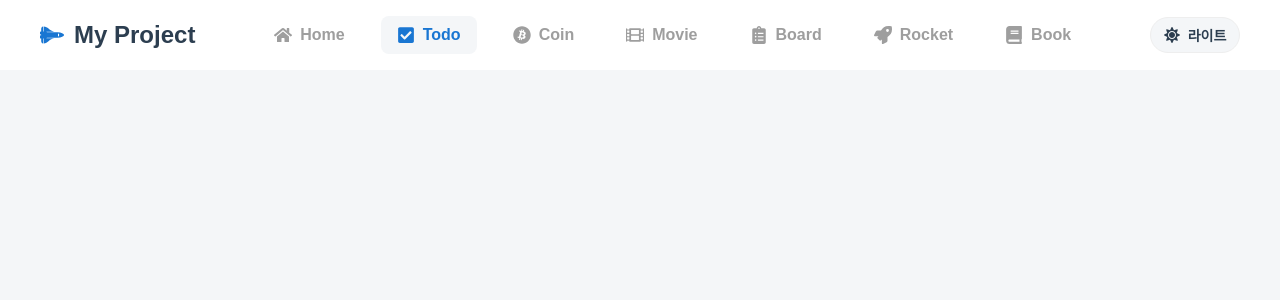
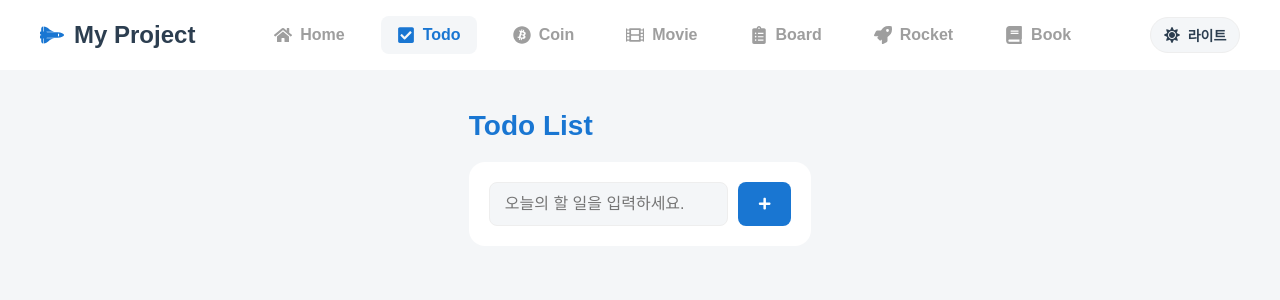
Before and after one commit to haneulgim95-hub/plectur11-total, a React (Vite) app: page /todo in a window 1280 px wide. Shown: the top 300 px of the page. Built offline with nearby package versions, Linux system fonts and the light colour scheme; a web font is replaced by a local one.

Commit message:
TodoPage까지 완료-practice

```diff
--- a/src/pages/Todo.tsx
+++ b/src/pages/Todo.tsx
@@ -1,5 +1,195 @@
+import { FaCheck, FaPlus, FaTrash } from "react-icons/fa";
+import styled from "styled-components";
+import { useState, type SubmitEvent, useEffect } from "react";
+
+const Container = styled.div`
+    max-width: 600px;
+    margin: 0 auto;
+    display: flex;
+    flex-direction: column;
+    gap: 20px;
+`;
+
+const Title = styled.h2`
+    font-size: 28px;
+    font-weight: 800;
+    color: ${props => props.theme.colors.primary};
+`;
+
+const InputSection = styled.form`
+    display: flex;
+    gap: 10px;
+    padding: 20px;
+    border-radius: 16px;
+    background-color: ${props => props.theme.colors.background.paper};
+    border: ${props => props.theme.colors.divider};
+`;
+
+const StyledInput = styled.input`
+    flex: 1;
+    padding: 12px 15px;
+    border-radius: 8px;
+    border: 1px solid ${props => props.theme.colors.divider};
+    background-color: ${props => props.theme.colors.background.default};
+    color: ${props => props.theme.colors.text.default};
+    font-size: 16px;
+    outline: none;
+
+    &:focus {
+        border-color: ${props => props.theme.colors.primary};
+    }
+`;
+
+const AddButton = styled.button`
+    padding: 0 20px;
+    background-color: ${props => props.theme.colors.primary};
+    color: white;
+    border: none;
+    border-radius: 8px;
+    cursor: pointer;
+    display: flex;
+    align-items: center;
+    justify-content: center;
+    transition: all 0.5s;
+
+    &:hover {
+        opacity: 0.9;
+    }
+`;
+
+const TodoList = styled.ul`
+    list-style: none;
+    display: flex;
+    flex-direction: column;
+    gap: 12px;
+`;
+
+const TodoItem = styled.li<{ $isCompleted: boolean }>`
+    background-color: ${props => props.theme.colors.background.paper};
+    padding: 15px 20px;
+    border-radius: 12px;
+    border: 1px solid ${props => props.theme.colors.divider};
+    display: flex;
+    align-items: center;
+    gap: 15px;
+    transition: all 0.5s;
+
+    &:hover {
+        border-color: ${props => props.theme.colors.primary};
+    }
+
+    span {
+        flex: 1;
+        font-size: 16px;
+        color: ${props =>
+            props.$isCompleted
+                ? props.theme.colors.text.disabled
+                : props.theme.colors.text.default};
+        text-decoration: ${props => (props.$isCompleted ? "line-through" : "none")};
+    }
+`;
+
+const IconButton = styled.button<{ $colorType: "success" | "error" }>`
+    background: none;
+    border: none;
+    cursor: pointer;
+    font-size: 18px;
+    display: flex;
+    align-items: center;
+    opacity: 0.6;
+    transition: all 0.3s;
+    color: ${props => props.theme.colors[props.$colorType]};
+
+    &:hover {
+        opacity: 1;
+    }
+`;
+
+type TodoType = {
+    text: string;
+    id: number;
+    isCompleted: boolean;
+};
+
 function Todo() {
-    return <></>
+    const [inputValue, setInputValue] = useState("");
+    const [todos, setTodos] = useState<TodoType[]>(() => {
+        const savedTodos = localStorage.getItem("todos");
+        return savedTodos ? JSON.parse(savedTodos) : [];
+    });
+
+    useEffect(() => {
+        localStorage.setItem("todos", JSON.stringify(todos));
+    }, [todos]);
+
+    const handleAddTodo = (e: SubmitEvent<HTMLFormElement>) => {
+        // 초기화 막기
+        e.preventDefault();
+
+        // 인풋에 아무것도 입력되지 않으면 리턴.
+        if (!inputValue.trim()) return;
+
+        // TodoType의 newTodo 생성(초기값 설정)
+        const newTodo: TodoType = {
+            text: inputValue,
+            id: Date.now(),
+            isCompleted: false,
+        };
+
+        // setTodos
+        setTodos([...todos, newTodo]);
+
+        // inputValue 초기화
+        setInputValue("");
+    };
+
+    const toggleTodo = (id: number) => {
+        setTodos(
+            todos.map(value => {
+                return value.id === id ? { ...value, isCompleted: !value.isCompleted } : value;
+            }),
+        );
+    };
+
+    const deleteTodo = (id: number) => {
+        setTodos(
+            todos.filter(value => {
+                return value.id !== id;
+            }),
+        );
+    };
+
+    return (
+        <Container>
+            <Title>Todo List</Title>
+            <InputSection onSubmit={handleAddTodo}>
+                <StyledInput
+                    placeholder={"오늘의 할 일을 입력하세요."}
+                    onChange={e => setInputValue(e.target.value)}
+                    value={inputValue}></StyledInput>
+                <AddButton type={"submit"}>
+                    <FaPlus />
+                </AddButton>
+            </InputSection>
+            <TodoList>
+                {todos.map((value, index) => (
+                    <TodoItem key={index} $isCompleted={value.isCompleted}>
+                        <IconButton
+                            $colorType={"success"}
+                            onClick={() => {
+                                toggleTodo(value.id);
+                            }}>
+                            <FaCheck />
+                        </IconButton>
+                        <span>{value.text}</span>
+                        <IconButton $colorType={"error"} onClick={() => deleteTodo(value.id)}>
+                            <FaTrash />
+                        </IconButton>
+                    </TodoItem>
+                ))}
+            </TodoList>
+        </Container>
+    );
 }
 
 export default Todo;
```
